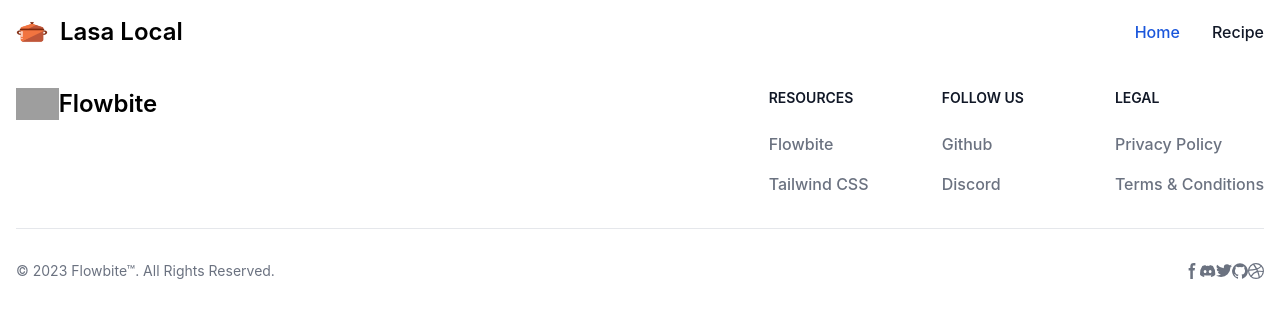
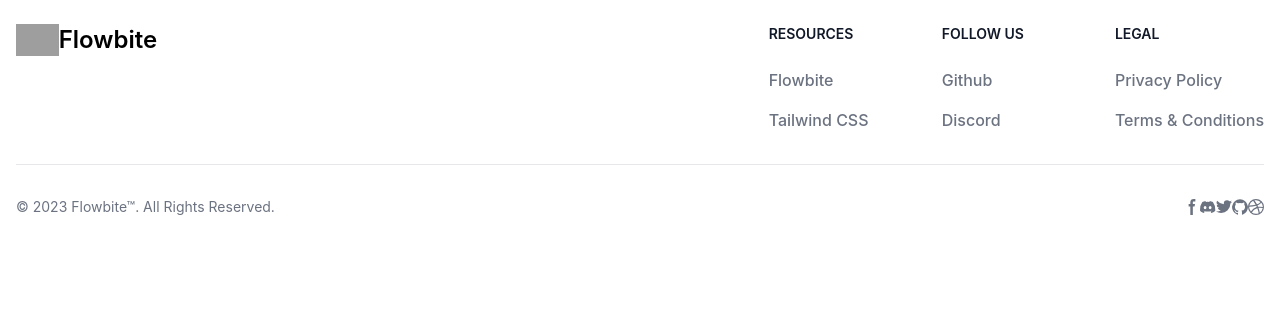
Before and after one commit to mm-gonzales/AD-Task-2, a PHP site: page / in a window 1280 px wide. Shown: the top 318 px of the page. Run offline with PHP 8.4, Linux system fonts and the light colour scheme; some libraries are stand-ins or nearby versions; grey boxes are pictures that could not be loaded.

Commit message:
refactor(nav): remove static HTML structure from navHeader function

```diff
--- a/components/templates/nav.component.php
+++ b/components/templates/nav.component.php
@@ -1,33 +1,6 @@
 <?php
     function navHeader($navList){
 ?>
-
-<header>
-<nav class="bg-white border-gray-200 dark:bg-gray-900">
-  <div class="max-w-screen-xl flex flex-wrap items-center justify-between mx-auto p-4">
-    <a href="https://flowbite.com/" class="flex items-center space-x-3 rtl:space-x-reverse">
-        <img src="../../assets/img/LasaLocalLogo.png" class="h-8" alt="Lasa Local Logo" />
-        <span class="self-center text-2xl font-semibold whitespace-nowrap dark:text-white">Lasa Local</span>
-    </a>
-    <button data-collapse-toggle="navbar-default" type="button" class="inline-flex items-center p-2 w-10 h-10 justify-center text-sm text-gray-500 rounded-lg md:hidden hover:bg-gray-100 focus:outline-none focus:ring-2 focus:ring-gray-200 dark:text-gray-400 dark:hover:bg-gray-700 dark:focus:ring-gray-600" aria-controls="navbar-default" aria-expanded="false">
-        <span class="sr-only">Open main menu</span>
-        <svg class="w-5 h-5" aria-hidden="true" xmlns="http://www.w3.org/2000/svg" fill="none" viewBox="0 0 17 14">
-            <path stroke="currentColor" stroke-linecap="round" stroke-linejoin="round" stroke-width="2" d="M1 1h15M1 7h15M1 13h15"/>
-        </svg>
-    </button>
-    <div class="hidden w-full md:block md:w-auto" id="navbar-default">
-      <ul class="font-medium flex flex-col p-4 md:p-0 mt-4 border border-gray-100 rounded-lg bg-gray-50 md:flex-row md:space-x-8 rtl:space-x-reverse md:mt-0 md:border-0 md:bg-white dark:bg-gray-800 md:dark:bg-gray-900 dark:border-gray-700">
-        <li>
-          <a href="../../index.php" class="block py-2 px-3 text-white bg-blue-700 rounded-sm md:bg-transparent md:text-blue-700 md:p-0 dark:text-white md:dark:text-blue-500" aria-current="page">Home</a>
-        </li>
-        <li>
-          <a href="../../pages/recipe/index.php" class="block py-2 px-3 text-gray-900 rounded-sm hover:bg-gray-100 md:hover:bg-transparent md:border-0 md:hover:text-blue-700 md:p-0 dark:text-white md:dark:hover:text-blue-500 dark:hover:bg-gray-700 dark:hover:text-white md:dark:hover:bg-transparent">Recipe</a>
-        </li>
-      </ul>
-    </div>
-  </div>
-</nav>
-</header>
 
 <?php
     }
```
